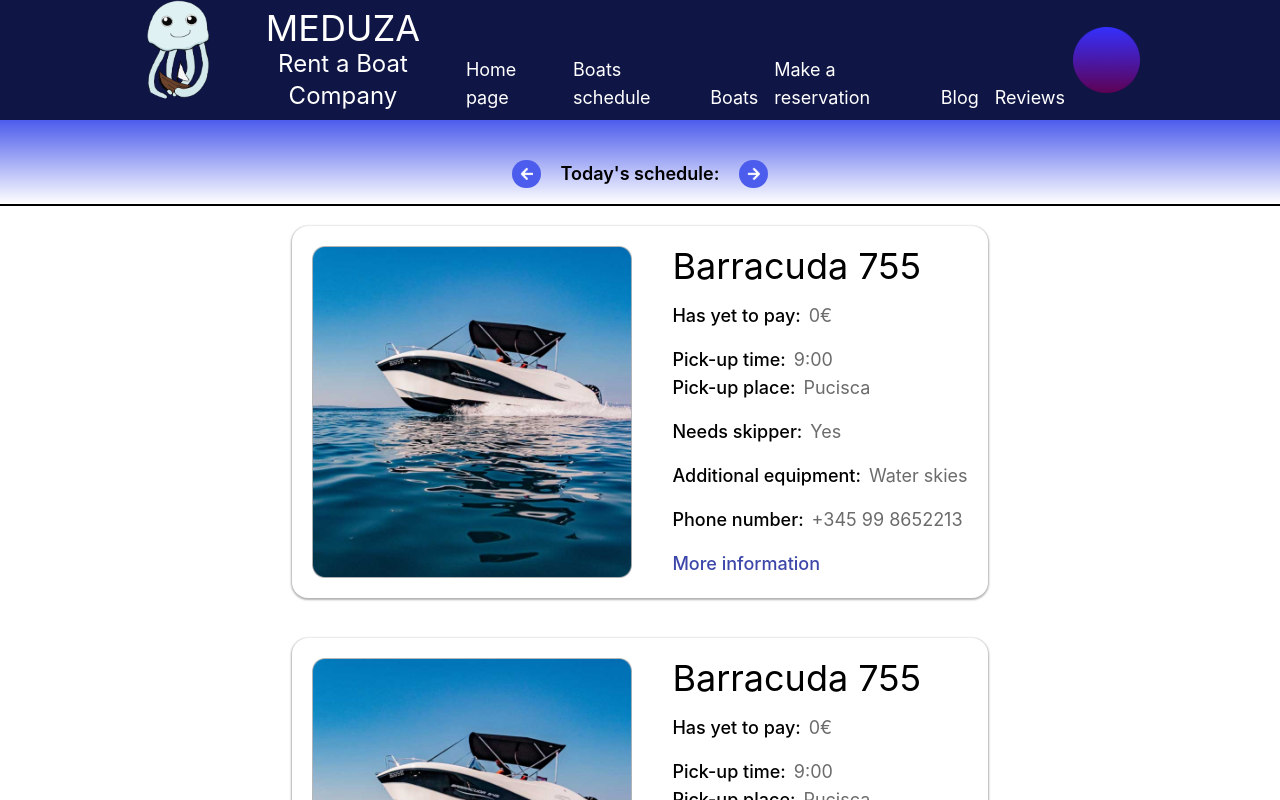
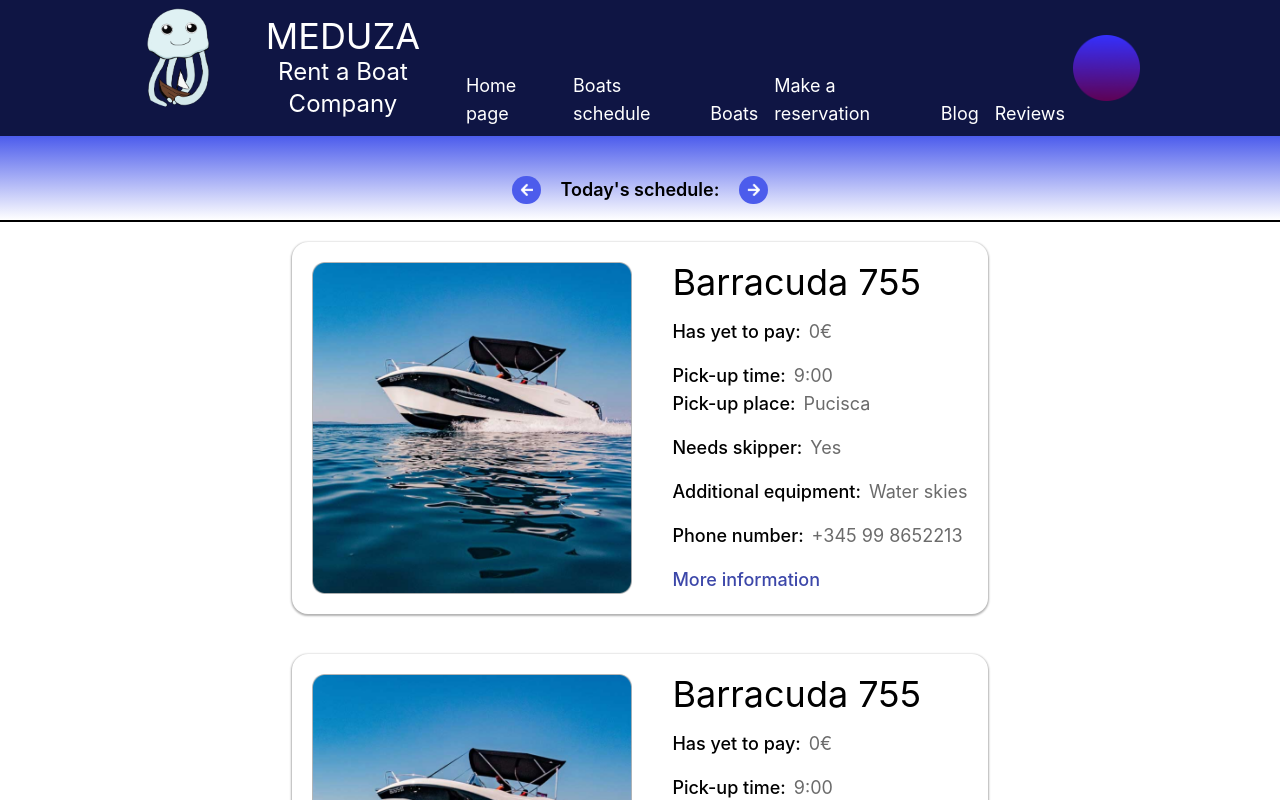
Before and after one commit to MucaMuci/HCI_lab_projekt, a Next.js app: page /home in a window 1280 px wide. Shown: the top 800 px of the page. Built offline with nearby package versions, Linux system fonts and the light colour scheme.

Commit message:
Sitne promjene u headeru

```diff
--- a/modules/header/header.js
+++ b/modules/header/header.js
@@ -13,7 +13,7 @@ const Header = () => {
     return (
         <header className="bg-hci-header">
             <main className=" max-w-5xl mx-auto flex justify-between bg-hci-header ">
-                <div className="flex flex-row bg-hci-header" >
+                <div className="flex flex-row py-2 bg-hci-header" >
                     <div className="md:hidden lg:flex bg-hci-header">
                         <Image
                             src={LogoImg}
```
